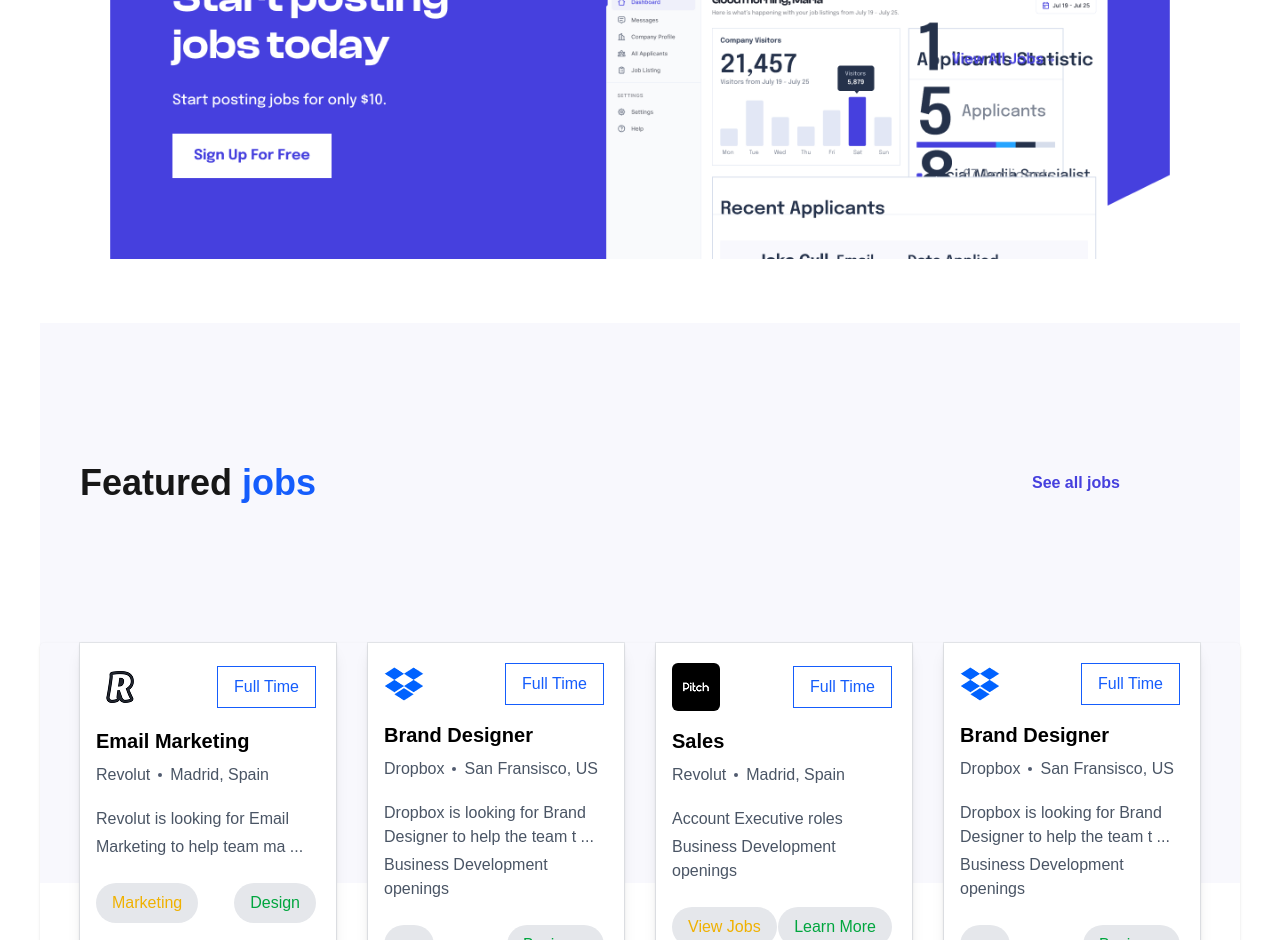
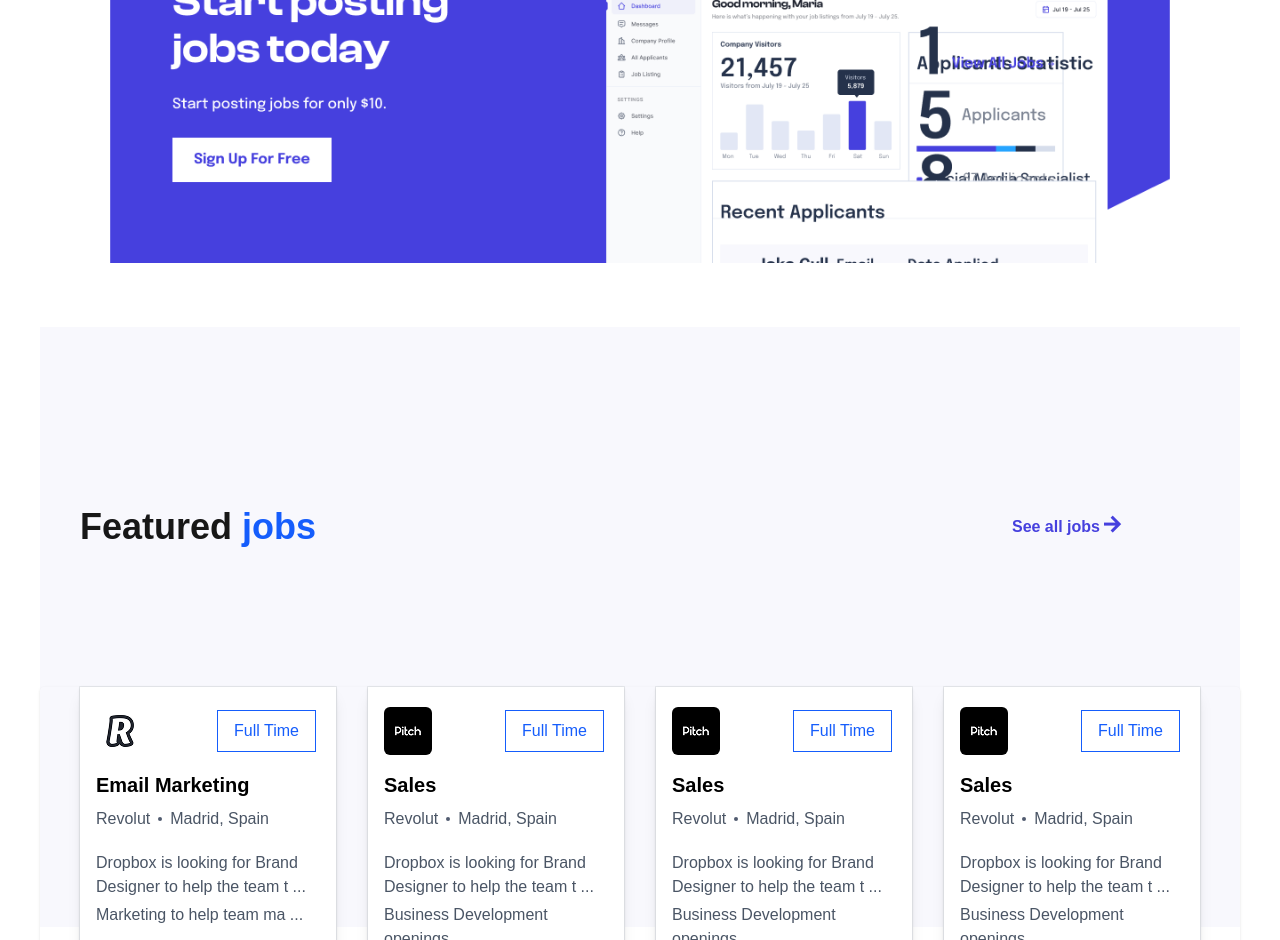
Before and after one commit to jyoti-pandey8/JobHuntly_, a Next.js app: page / in a window 1280 px wide. Shown: the part 1860-2800 px from the top of the page. Built offline with nearby package versions, Linux system fonts and the light colour scheme.

Commit message:
Updated the file with new changes

```diff
--- /dev/null
+++ b/src/app/findjob/page.jsx
@@ -0,0 +1,8 @@
+import React from "react";
+import FindJobs from "~/components/pages/FindJobs";
+
+const page = () => {
+  return <FindJobs />;
+};
+
+export default page;
--- /dev/null
+++ b/src/components/organisms/FindDream.jsx
@@ -0,0 +1,54 @@
+import React from 'react';
+
+const FindDream = ({
+  heading = "Find your",
+  highlightedText = "dream job",
+  subText = "Great platform for the job seeker that searching for new career heights.",
+  placeholder = "job title or keyword",
+  location = "Delhi",
+  buttonText = "Search My Job",
+  popularTags = "UI Designer, UX Researcher, Android, Admin",
+}) => {
+  return (
+    <div className='bg-gray-100 bg-home'>
+      <div className="flex flex-col items-left lg:items-center md:items-center px-8 lg:px-10 lg:mx-10 md:mx-10 md:px-10 py-10 justify-top h-screen bg-gray-100 bg-home">
+        <h1 className="lg:text-[40px] text-[25px] font-semibold leading-[1.0] mb-0">
+          {heading}{" "}
+          <span className="lg:text-[40px] sm:text-[25px] text-custom-blue leading-[1.1]">
+            {highlightedText}
+          </span>
+        </h1>
+
+        <p className="lg:text-[18px] md:text-auto text-[14px] text-gray-400 mt-8 mb-4">
+          {subText}
+        </p>
+
+        <div className="w-full max-w-4xl bg-white shadow-md p-3 pl-0 md:pl-3 mt-5 flex flex-col md:flex-row md:items-center md:justify-between space-y-4 md:space-y-0">
+          <div className="relative flex items-center w-fit md:w-auto">
+            <input
+              type="text"
+              placeholder={placeholder}
+              className="outline-none text-gray-700 w-full md:w-64 pl-10 py-2 border border-gray-300 rounded"
+            />
+          </div>
+
+          <div className="flex items-center space-x-2 w-full justify-start md:justify-center md:w-auto pl-4">
+            <span className="text-gray-400">{location}</span>
+          </div>
+
+          <div className="w-full md:w-auto">
+            <button className="w-fit md:w-auto bg-custom-indigo text-white hover:bg-blue-700 transition px-6 py-2 text-[16px]">
+              {buttonText}
+            </button>
+          </div>
+        </div>
+
+        <p className="mt-2 text-gray-700 font-medium text-left">
+          Popular: {popularTags}
+        </p>
+      </div>
+    </div>
+  );
+};
+
+export default FindDream;
--- a/src/components/organisms/Header.jsx
+++ b/src/components/organisms/Header.jsx
@@ -1,5 +1,5 @@
 "use client";
-
+import Link from 'next/link';
 import { useState } from 'react';
 import Image from 'next/image';
 import { Menu, X, } from 'lucide-react';
@@ -20,9 +20,9 @@ import { Menu, X, } from 'lucide-react';
           <span className="text-[24px] font-semibold">JobHuntly</span>
         </div>
         <div className="hidden md:flex space-x-6 pl-6 text-sm font-medium">
-          <a href="#" className="text-gray-800 hover:text-blue-600">
+        <Link href="/findjob" className="text-gray-800 hover:text-blue-600">
             Find Jobs
-          </a>
+            </Link>
           <a href="#" className="text-gray-800 hover:text-blue-600">
             Browse Companies
           </a>
--- /dev/null
+++ b/src/components/pages/FindJobs.jsx
@@ -0,0 +1,25 @@
+import React from 'react';
+import Footer from '../organisms/Footer';
+import HomeHeader from '../organisms/Header';
+import Image from 'next/image';
+import FindDream from '../organisms/FindDream';
+
+const LandingPageComponent = () => {
+  return (
+    <>
+      <HomeHeader />
+      <FindDream
+  heading="Find your"
+  highlightedText="dream job"
+  subText="Find your next career at companies like HubSpot, Nike, and Dropbox"
+  placeholder="Job title or keyword"
+  location="Florence, Italy"
+  buttonText="Find Jobs"
+  popularTags="Popular : UI Designer, UX Researcher, Android, Admin"
+/>
+      <Footer />
+    </>
+  );
+};
+
+export default LandingPageComponent;
--- a/src/components/pages/LandingPage.jsx
+++ b/src/components/pages/LandingPage.jsx
@@ -5,11 +5,6 @@ import Image from 'next/image';
 import ExploreCard from '../molecules/ExploreCard';
 import Feature from '../molecules/FeatureCard';
 import LatestJobs from '../molecules/LatestCard';
-// import React from "react";
-// import { FontAwesomeIcon } from "@fortawesome/react-fontawesome";
-// import { faArrowRight } from "@fortawesome/free-solid-svg-icons";
-
-
 
 const exploreData = [
   { heading: "Design", jobs: 235 },
@@ -28,21 +23,32 @@ const jobs = [
     headingText: "Email Marketing",
     paragraphOnePart1: "Revolut",
     paragraphOnePart2: "Madrid, Spain",
-    paragraphTwoLine1: "Revolut is looking for Email",
+    paragraphTwoLine1: "Dropbox is looking for Brand Designer to help the team t ...",
     paragraphTwoLine2: "Marketing to help team ma ...",
     leftButtonText: "Marketing",
     rightButtonText: "Design",
   },
+  // {
+  //   imageSrc: "/image/home/featurejob/Dropbox.png",
+  //   topButtonText: "Full Time",
+  //   headingText: "Brand Designer",
+  //   paragraphOnePart1: "Dropbox",
+  //   paragraphOnePart2: "San Fransisco, US",
+  //   paragraphTwoLine1: "Dropbox is looking for Brand Designer to help the team t ...",
+  //   paragraphTwoLine2: "Business Development openings",
+  //   leftButtonText: "Marketing",
+  //   rightButtonText: "Business",
+  // },
   {
-    imageSrc: "/image/home/featurejob/Dropbox.png",
+    imageSrc: "/image/home/featurejob/pitch.png",
     topButtonText: "Full Time",
-    headingText: "Brand Designer",
-    paragraphOnePart1: "Dropbox",
-    paragraphOnePart2: "San Fransisco, US",
+    headingText: "Sales",
+    paragraphOnePart1: "Revolut",
+    paragraphOnePart2: "Madrid, Spain",
     paragraphTwoLine1: "Dropbox is looking for Brand Designer to help the team t ...",
     paragraphTwoLine2: "Business Development openings",
-    leftButtonText: "gn",
-    rightButtonText: "Business",
+    leftButtonText: "View Jobs",
+    rightButtonText: "Learn More",
   },
   {
     imageSrc: "/image/home/featurejob/pitch.png",
@@ -50,21 +56,21 @@ const jobs = [
     headingText: "Sales",
     paragraphOnePart1: "Revolut",
     paragraphOnePart2: "Madrid, Spain",
-    paragraphTwoLine1: "Account Executive roles",
+    paragraphTwoLine1: "Dropbox is looking for Brand Designer to help the team t ...",
     paragraphTwoLine2: "Business Development openings",
     leftButtonText: "View Jobs",
     rightButtonText: "Learn More",
   },
   {
-    imageSrc: "/image/home/featurejob/Dropbox.png",
+    imageSrc: "/image/home/featurejob/pitch.png",
     topButtonText: "Full Time",
-    headingText: "Brand Designer",
-    paragraphOnePart1: "Dropbox",
-    paragraphOnePart2: "San Fransisco, US",
+    headingText: "Sales",
+    paragraphOnePart1: "Revolut",
+    paragraphOnePart2: "Madrid, Spain",
     paragraphTwoLine1: "Dropbox is looking for Brand Designer to help the team t ...",
     paragraphTwoLine2: "Business Development openings",
-    leftButtonText: "gn",
-    rightButtonText: "Business",
+    leftButtonText: "View Jobs",
+    rightButtonText: "Learn More",
   },
   {
     imageSrc: "/image/home/featurejob/R.png",
@@ -72,21 +78,10 @@ const jobs = [
     headingText: "Email Marketing",
     paragraphOnePart1: "Revolut",
     paragraphOnePart2: "Madrid, Spain",
-    paragraphTwoLine1: "Revolut is looking for Email",
+    paragraphTwoLine1: "Dropbox is looking for Brand Designer to help the team t ...",
     paragraphTwoLine2: "Marketing to help team ma ...",
     leftButtonText: "Marketing",
     rightButtonText: "Design",
-  },
-  {
-    imageSrc: "/image/home/featurejob/Dropbox.png",
-    topButtonText: "Full Time",
-    headingText: "Brand Designer",
-    paragraphOnePart1: "Dropbox",
-    paragraphOnePart2: "San Fransisco, US",
-    paragraphTwoLine1: "Dropbox is looking for Brand Designer to help the team t ...",
-    paragraphTwoLine2: "Business Development openings",
-    leftButtonText: "gn",
-    rightButtonText: "Business",
   },
   {
     imageSrc: "/image/home/featurejob/pitch.png",
@@ -94,23 +89,33 @@ const jobs = [
     headingText: "Sales",
     paragraphOnePart1: "Revolut",
     paragraphOnePart2: "Madrid, Spain",
-    paragraphTwoLine1: "Account Executive roles",
+    paragraphTwoLine1: "Dropbox is looking for Brand Designer to help the team t ...",
     paragraphTwoLine2: "Business Development openings",
     leftButtonText: "View Jobs",
     rightButtonText: "Learn More",
   },
   {
-    imageSrc: "/image/home/featurejob/Dropbox.png",
+    imageSrc: "/image/home/featurejob/pitch.png",
     topButtonText: "Full Time",
-    headingText: "Brand Designer",
-    paragraphOnePart1: "Dropbox",
-    paragraphOnePart2: "San Fransisco, US",
+    headingText: "Sales",
+    paragraphOnePart1: "Revolut",
+    paragraphOnePart2: "Madrid, Spain",
     paragraphTwoLine1: "Dropbox is looking for Brand Designer to help the team t ...",
     paragraphTwoLine2: "Business Development openings",
-    leftButtonText: "gn",
-    rightButtonText: "Business",
+    leftButtonText: "View Jobs",
+    rightButtonText: "Learn More",
   },
-  // Add the rest of your job objects here...
+  {
+    imageSrc: "/image/home/featurejob/pitch.png",
+    topButtonText: "Full Time",
+    headingText: "Sales",
+    paragraphOnePart1: "Revolut",
+    paragraphOnePart2: "Madrid, Spain",
+    paragraphTwoLine1: "Dropbox is looking for Brand Designer to help the team t ...",
+    paragraphTwoLine2: "Business Development openings",
+    leftButtonText: "View Jobs",
+    rightButtonText: "Learn More",
+  },
 ];
 
 
@@ -221,13 +226,12 @@ const LandingPageComponent = () => {
     </p>
 
 
-    <div className="w-full max-w-4xl bg-white shadow-md p-3 pl-0 md:pl-3 mt-5 flex flex-col md:flex-row md:items-center md:justify-between space-y-4 md:space-y-0">
+    <div className="w-full max-w-4xl bg-white shadow-md p-3 pl-4 md:pl-3 mt-5 flex flex-col md:flex-row md:items-center md:justify-between space-y-4 md:space-y-0">
 
     <div className="relative flex items-center w-fit md:w-auto">
-      {/* <FontAwesomeIcon
-        icon={faSearch}
-        className="absolute left-4 top-1/2 transform -translate-y-1/2 text-gray-400 w-5 h-5"
-      /> */}
+
+      <i className="ri-search-line absolute left-4 top-1/2 transform -translate-y-1/2 text-gray-400 w-5 h-5 "
+      ></i>
       <input
         type="text"
         placeholder="job title or keyword"
@@ -237,9 +241,10 @@ const LandingPageComponent = () => {
 
 
     <div className="flex items-center space-x-2 w-full justify-start md:justify-center md:w-auto pl-4">
-      {/* <FontAwesomeIcon icon={faLocationDot} className="text-gray-400 w-6 h-6" />
+    <i className="ri-map-pin-line text-gray-400 w-6 h-6 ri-xl"></i>
       <span className="text-gray-400">Delhi</span>
-      <FontAwesomeIcon icon={faArrowDown} className="text-gray-400 w-6 h-6 ml-4" /> */}
+      <i className="ri-arrow-down-line text-gray-400 w-6 h-6 ml-4 ri-xl"></i>
+
     </div>
 
 
@@ -260,7 +265,7 @@ const LandingPageComponent = () => {
 
 {/* explore section */}
 
-<div className="overflow-x-auto scroll-hide">
+<div className="overflow-x-auto scroll-hide -mt-15 lg:mt-1 md:mt-1">
 <div className="grid grid-cols-5 gap-4  px-2  lg:px-10 lg:mx-10 md:mx-10 md:px-10 min-w-[1000px] ">
 
 
@@ -293,11 +298,12 @@ const LandingPageComponent = () => {
         </div>
         <div className="flex items-center font-bold text-custom-indigo cursor-pointer pr-4 md:pr-10 lg:pr-20">
           See all jobs{" "}
+          <i className="ri-arrow-right-line w-5 h-5 text-[10px] ri-xl"></i>
           {/* <FontAwesomeIcon icon={faArrowRight} className="w-5 h-5 text-[10px]" /> */}
         </div>
       </div>
 
-      <div className="grid grid-cols-1 md:grid-cols-4 lg:grid-cols-4 gap-8 -mt-50 px-8 lg:px-10 lg:mx-10 md:mx-10 md:px-10 rounded shadow">
+      <div className="grid grid-cols-1 md:grid-cols-4 lg:grid-cols-4 gap-8 -mt-65 md:-mt-50  lg:-mt-50 px-8 lg:px-10 lg:mx-10 md:mx-10 md:px-10 rounded shadow">
         {exploreData.map((item, index) => (
           <div
             key={index}
@@ -332,17 +338,17 @@ const LandingPageComponent = () => {
 
       {/* feature */}
 
-      <div className="flex flex-row justify-between items-center px-8 -my-60 lg:px-10 lg:mx-10 md:mx-10 md:px-10 h-screen bg-gray-100 bg-home">
+      <div className="flex flex-row justify-between items-center px-8 -my-60 -mt-65 md:-mt-50  lg:-mt-50 lg:px-10 lg:mx-10 md:mx-10 md:px-10 h-screen bg-gray-100 bg-home">
         <h3 className="text-xl lg:text-4xl font-semibold">
           Featured <span className="text-blue-600">jobs</span>
         </h3>
         <div className="flex items-center font-bold text-custom-indigo cursor-pointer pr-4 md:pr-10 lg:pr-20">
           See all jobs{" "}
-          {/* <FontAwesomeIcon icon={faArrowRight} className="w-5 h-5 text-[10px]" /> */}
+          <i className="ri-arrow-right-line w-5 h-5 text-[10px] ri-xl"></i>
         </div>
       </div>
 
-      <div className="grid grid-cols-1 md:grid-cols-4 lg:grid-cols-4 gap-8 px-8 lg:px-10 lg:mx-10 md:mx-10 md:px-10 rounded shadow">
+      <div className="grid grid-cols-1 md:grid-cols-4 lg:grid-cols-4 -mt-65 md:-mt-50  lg:-mt-50 gap-8 px-8 lg:px-10 lg:mx-10 md:mx-10 md:px-10 rounded shadow">
         {jobs.map((job, index) => (
           <div key={index} className="bg-home text-center shadow-lg ring-1 ring-gray-200">
             <Feature {...job} />
@@ -366,11 +372,11 @@ const LandingPageComponent = () => {
         </div>
         <div className="flex items-center font-bold text-custom-indigo cursor-pointer pr-4 md:pr-10 lg:pr-20">
           See all jobs{" "}
-          {/* <FontAwesomeIcon icon={faArrowRight} className="w-5 h-5 text-[10px]" /> */}
+          <i className="ri-arrow-right-line w-5 h-5 text-[10px] ri-xl"></i>
         </div>
       </div>
 
-      <div className="grid grid-cols-1 md:grid-cols-2 lg:grid-cols-2 gap-8 px-8 pb-15 lg:px-10 lg:mx-10 md:mx-10 md:px-10 rounded shadow">
+      <div className="grid grid-cols-1 md:grid-cols-2 lg:grid-cols-2 -mt-65 md:-mt-50  lg:-mt-50 gap-8 px-8 pb-15 lg:px-10 lg:mx-10 md:mx-10 md:px-10 rounded shadow">
         {jobsData.map((job, index) => (
           <div key={index} className="bg-home text-center shadow-lg ring-1 ring-gray-200">
             <LatestJobs {...job} />
```
